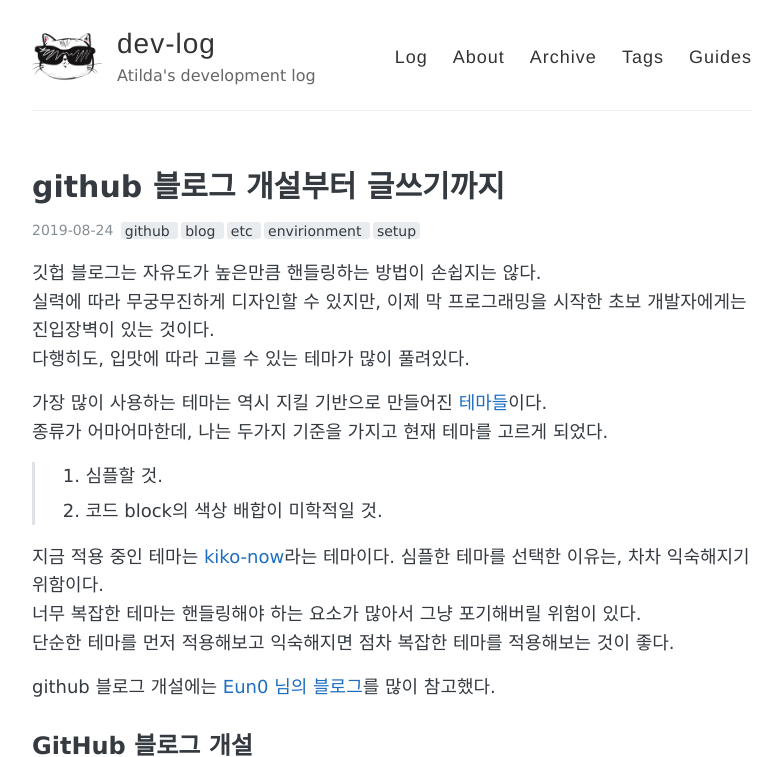
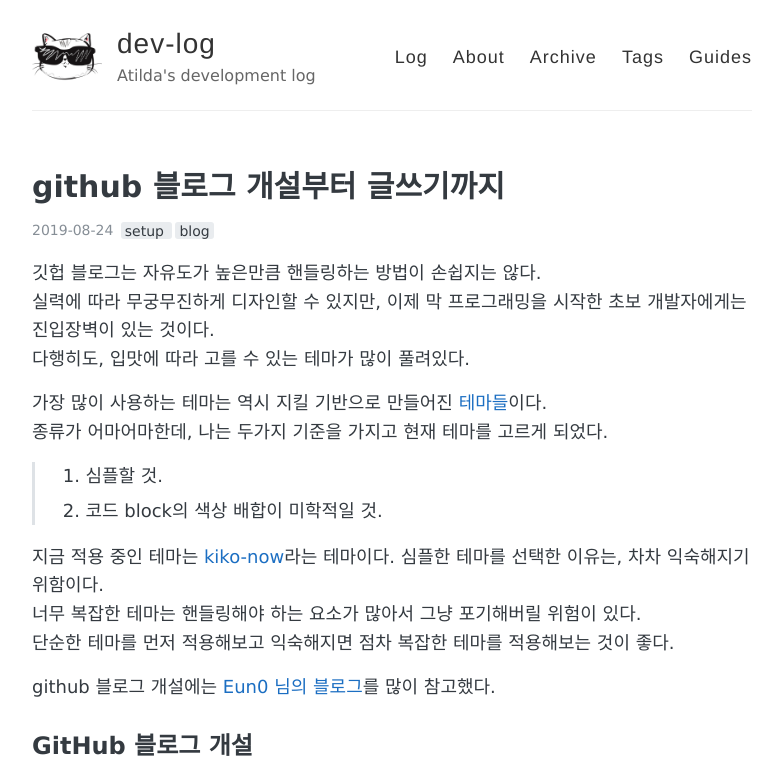
Before and after one commit to stellarway/stellarway.github.io, a Jekyll site: the page built from _posts/2019-08-24-blog.md, in a window 1280 px wide and 900 px high, cut to the strip 0-757 px from the top of the window. Shown: the whole strip, without its empty margins (248-1030 px from the left). Built offline with Jekyll 4.4.1, drawn with Linux system fonts in a browser that asks for light colours; some of the changed lines change nothing that is shown.

Commit message:
_posts/2019-08-24-blog.md updated

```diff
--- a/_posts/2019-08-24-blog.md
+++ b/_posts/2019-08-24-blog.md
@@ -1,7 +1,7 @@
 ---
 layout: post
 title: "github 블로그 개설부터 글쓰기까지"
-tags: [github, blog, etc, envirionment, setup]
+tags: [setup, blog]
 comments: true
 ---
 
@@ -92,7 +92,7 @@ comments: true
 title에는 반드시 따옴표를, tags에는 리스트(대괄호) 기호를 붙여줘야 한다.
 layout의 경우 메뉴의 index.html에서는 page인 것을 확인할 수 있다.
 <!--stackedit_data:
-eyJoaXN0b3J5IjpbLTg0MzY0NzI1OSwtMTc4NjI5MzcyNywxMj
-I0NTIwNTA0LDEzNTMxMTUyMCwtMTYxNTUyMDQ4NSwxNjkxMzYz
-NzI0LDE1NDI5MDUxMTldfQ==
+eyJoaXN0b3J5IjpbMTExMTEyNDI0LC0xNzg2MjkzNzI3LDEyMj
+Q1MjA1MDQsMTM1MzExNTIwLC0xNjE1NTIwNDg1LDE2OTEzNjM3
+MjQsMTU0MjkwNTExOV19
 -->
```
